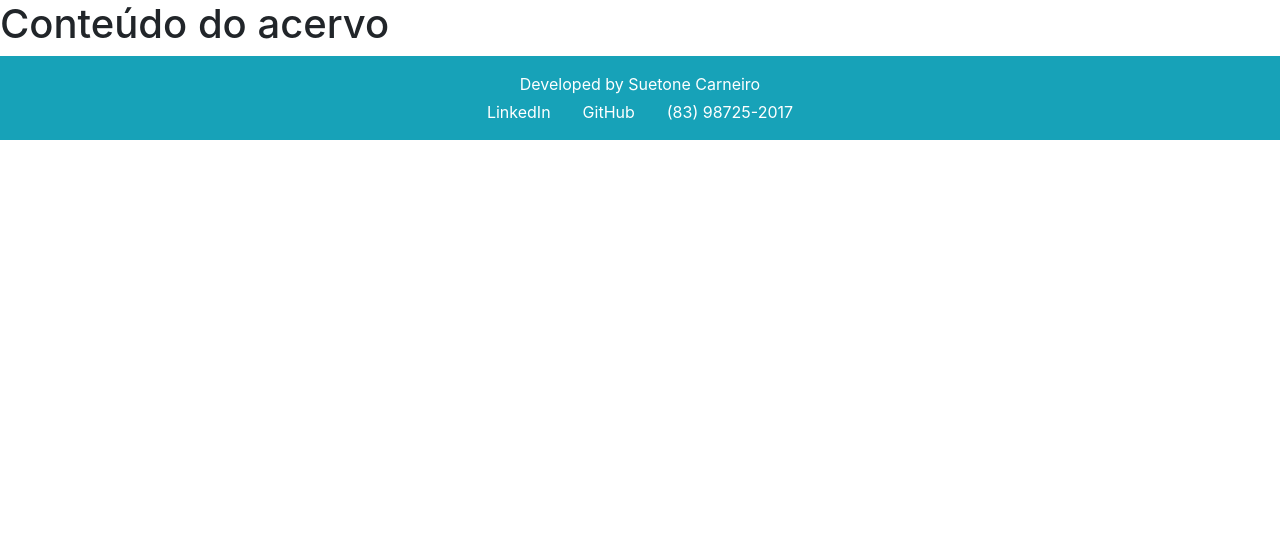
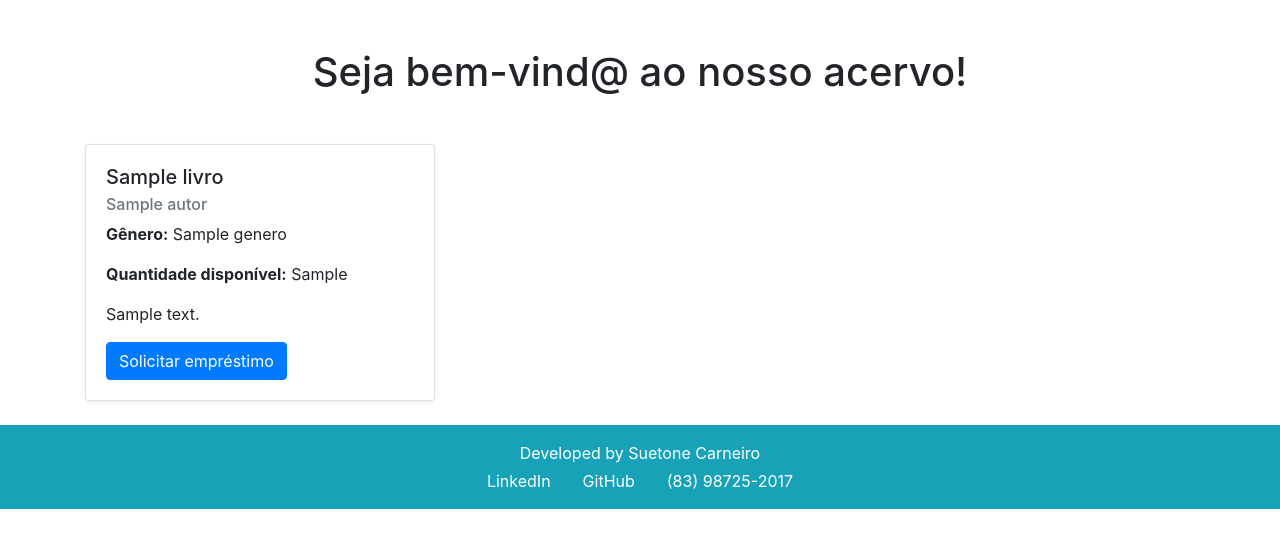
Before and after one commit to SuetoneCarneiro/Genius-Lab-biblioteca, a Django app: template biblioteca/templates/biblioteca/biblioteca.html in a window 1280 px wide. Shown: the part 58-606 px from the top of the page. Run offline with Django 3.2, Linux system fonts and the light colour scheme; the template is opened without the code that fills it: most values are stand-ins (such as "Sample title", 1, 10 or a date in 2020); some libraries are stand-ins or nearby versions.

Commit message:
:lipstick: feat: renderização dos livros na biblioteca e criação das próximas páginas a serem desenvolvidas

```diff
--- a/biblioteca/templates/biblioteca/biblioteca.html
+++ b/biblioteca/templates/biblioteca/biblioteca.html
@@ -15,9 +15,43 @@
 </head>
 <body>
     {% block content %}
+<div class="container">
+    <div class="d-flex justify-content-center">
+        <h1 class="my-5">Seja bem-vind@ ao nosso acervo!</h1>
+    </div>
 
-    <h1>Conteúdo do acervo</h1>
-    {% endblock %}
+    <div class="row">
+        {% for livro in object_list %}
+        <div class="col-md-4 mb-4">
+            <div class="card shadow-sm rounded" style="transition: transform 0.2s;">
+                <div class="card-body">
+                    <h5 class="card-title">{{ livro.titulo }}</h5>
+                    <h6 class="card-subtitle mb-2 text-muted">{{ livro.autor }}</h6>
+                    <p class="card-text"><strong>Gênero:</strong> {{ livro.genero }}</p>
+                    <p class="card-text"><strong>Quantidade disponível:</strong> {{ livro.quantidade_disponivel }}</p>
+                    <p class="card-text">{{ livro.descricao }}</p>
+                    <a href="{% url 'emprestimo' %}" class="btn btn-primary">Solicitar empréstimo</a>
+                </div>
+            </div>
+        </div>
+        <style>
+            .card:hover {
+                transform: translateY(-5px);
+                box-shadow: 0 8px 16px rgba(0, 0, 0, 0.2);
+            }
+        </style>
+        {% empty %}
+        <div class="col-12">
+            <div class="alert alert-info" role="alert">
+                Nenhum livro registrado
+            </div>
+        </div>
+        {% endfor %}
+    </div>
+</div>
+{% endblock %}
+
+
 
 </body>
 </html>
--- a/biblioteca/templates/biblioteca/modelo.html
+++ b/biblioteca/templates/biblioteca/modelo.html
@@ -38,14 +38,14 @@
                       <a class="nav-link text-white" href="{% url 'biblioteca' %}">Acervo</a>
                   </li>
                   <li class="nav-item">
-                      <a class="nav-link text-white ml-4" href="#">Solicitar Empréstimo</a>
+                      <a class="nav-link text-white ml-4" href="{% url 'emprestimo' %}">Solicitar Empréstimo</a>
                   </li>
                   <li class="nav-item">
-                      <a class="nav-link text-white ml-4" href="#">Ver Histórico</a>
+                      <a class="nav-link text-white ml-4" href="{% url 'historico' %}">Ver Histórico</a>
                   </li>
                   {% if user.is_staff %}
                   <li class="nav-item">
-                      <a class="nav-link text-white ml-4" href="#">Área do Administrador</a>
+                      <a class="nav-link text-white ml-4" href="{% url 'administracao' %}">Área do Administrador</a>
                   </li>
                   {% endif %}
                   <li class="nav-item">
--- a/biblioteca/urls.py
+++ b/biblioteca/urls.py
@@ -1,6 +1,10 @@
 from django.urls import path
-from .views import BibliotecaView
+from .views import BibliotecaView, EmprestimoView, HistoricoView, AdmView
 
 urlpatterns = [
     path('biblioteca/', BibliotecaView.as_view(template_name='biblioteca/biblioteca.html'), name='biblioteca'),
+    path('emprestimo/', EmprestimoView.as_view(template_name='biblioteca/form-emprestimo.html'), name='emprestimo'),
+    path('historico/', HistoricoView.as_view(template_name='biblioteca/historico-usuario.html'), name='historico'),
+    path('administrador/', AdmView.as_view(template_name='biblioteca/admin-area.html'), name='administracao'),
+
 ]
```
Also changed, not shown: biblioteca/templates/biblioteca/admin-area.html (added, +21 -0 lines), biblioteca/templates/biblioteca/form-emprestimo.html (added, +21 -0 lines), biblioteca/templates/biblioteca/historico-usuario.html (added, +21 -0 lines), biblioteca/views.py (+17 -2 lines).
